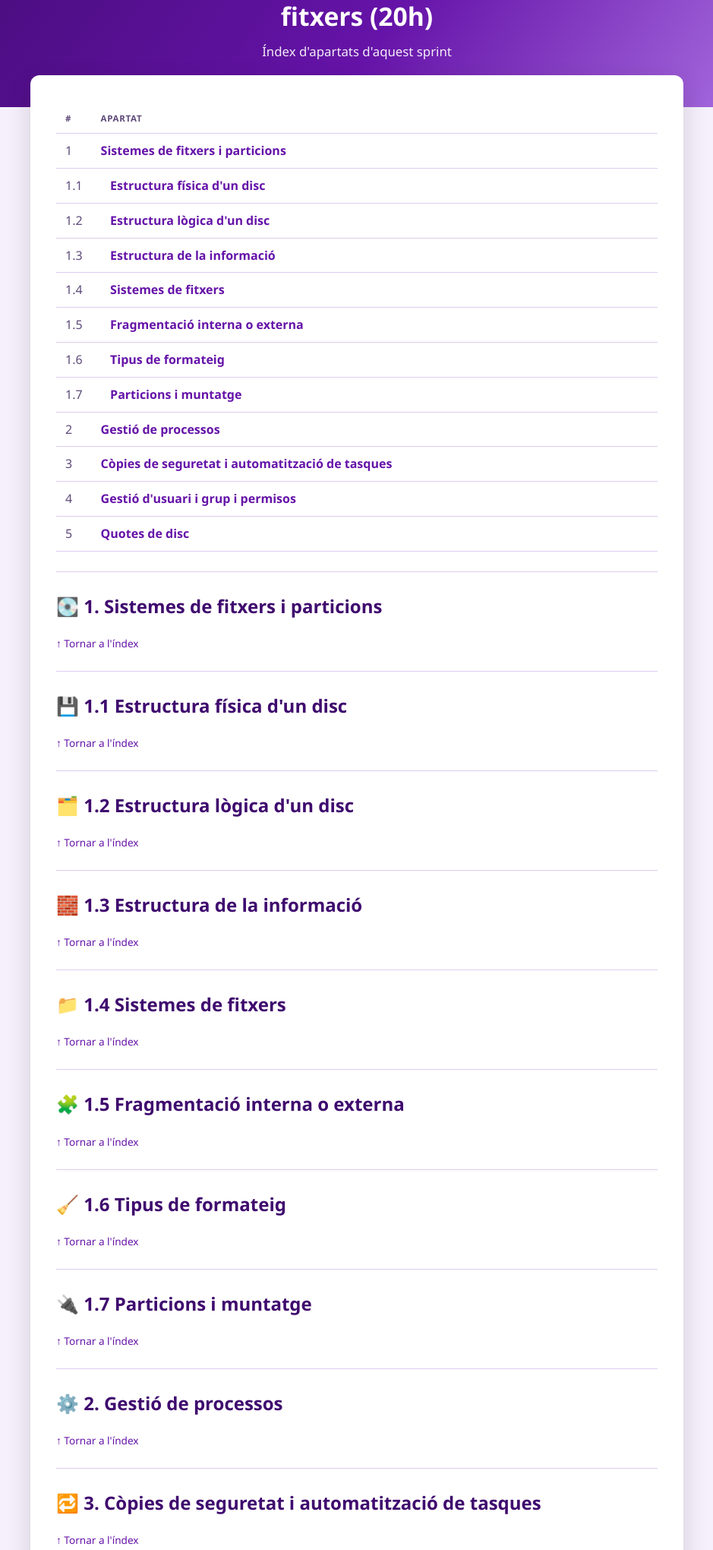
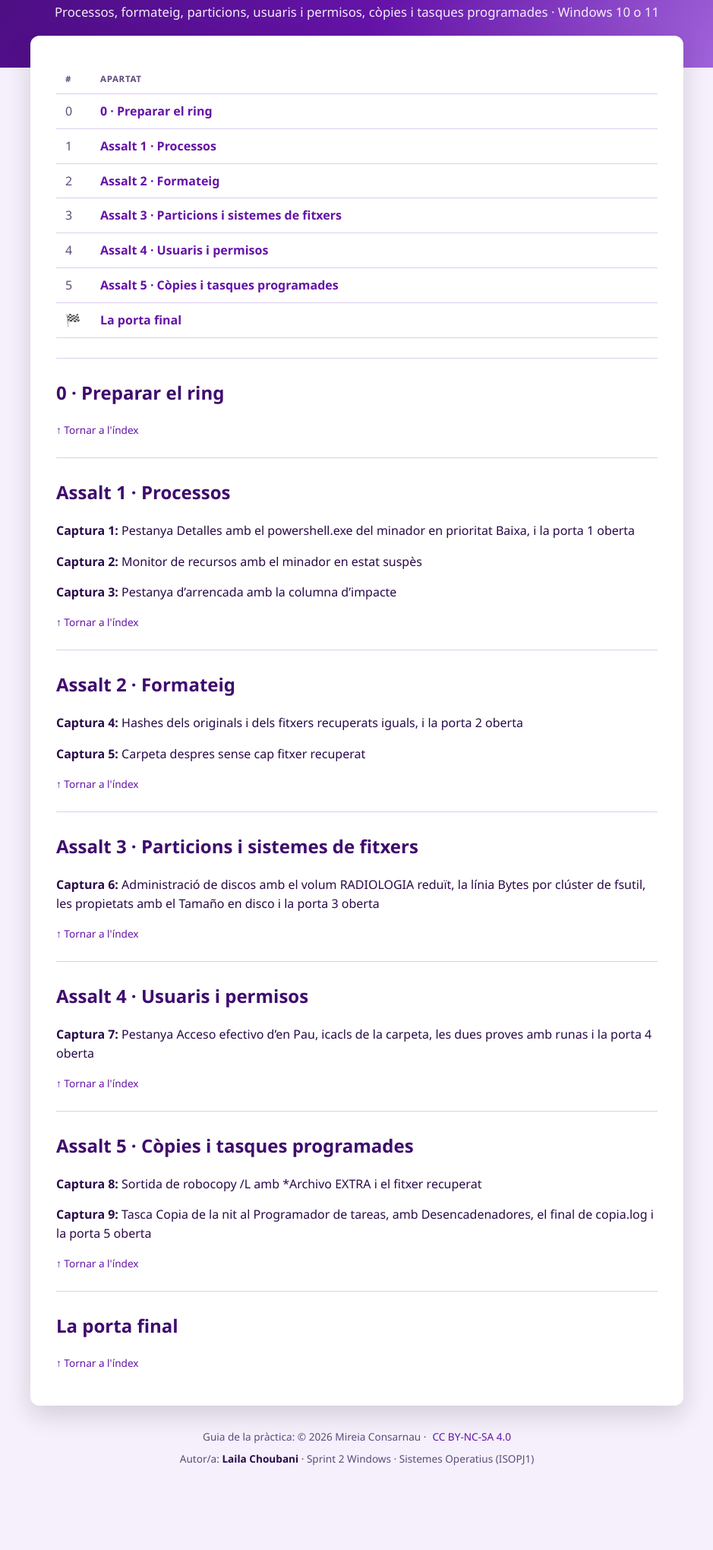
Before and after one commit to lailachoubani/sistemes_operatius, a plain HTML site: page windows/sprint2/index.html in a window 1280 px wide. Shown: the part 173-2213 px from the top of the page at 76% size, without its empty margins (170-1109 px from the left). After the commit the page ends 2149 px from the top, so only its background shows below. Drawn offline with Linux system fonts and the light colour scheme.

Commit message:
Prepara la pàgina del Sprint 2 de Windows amb els apartats del duel i els títols de les captures
Co-Authored-By: Claude Haiku 5.5 <noreply@anthropic.com>
Claude-Session: https://claude.ai/code/session_01UPX7zuRECC8YHLxaCQFEa5

```diff
--- a/windows/sprint2/index.html
+++ b/windows/sprint2/index.html
@@ -3,7 +3,7 @@
 <head>
 <meta charset="UTF-8">
 <meta name="viewport" content="width=device-width, initial-scale=1.0">
-<title>Sprint 2 · Instal·lació, configuració de programari de base i gestió de fitxers (20h)</title>
+<title>Sprint 2 Windows · El duel Windows contra Ubuntu</title>
 <link rel="stylesheet" href="../../css/estils.css">
 </head>
 <body>
@@ -11,13 +11,13 @@
 <header class="hero">
   <nav class="hero-nav">
     <a href="../../index.html">Portada</a>
-    <a href="../sprints.html">Índex de sprints</a>
+    <a href="../sprints.html">Índex de sprints Windows</a>
     <a href="https://github.com/lailachoubani/sistemes_operatius" target="_blank" rel="noopener">Codi a GitHub ↗</a>
   </nav>
   <div class="hero-titol">
-    <p class="miguetes"><a href="../../index.html">Portada</a> / <a href="../sprints.html">Índex de sprints</a> / Sprint 2</p>
-    <h1>Sprint 2 · Instal·lació, configuració de programari de base i gestió de fitxers (20h)</h1>
-    <p class="subtitol">Índex d'apartats d'aquest sprint</p>
+    <p class="miguetes"><a href="../../index.html">Portada</a> / <a href="../sprints.html">Projecte Windows</a> / Sprint 2</p>
+    <h1>Sprint 2 · El duel Windows contra Ubuntu</h1>
+    <p class="subtitol">Processos, formateig, particions, usuaris i permisos, còpies i tasques programades · Windows 10 o 11</p>
   </div>
 </header>
 
@@ -29,74 +29,57 @@
         <tr><th>#</th><th>Apartat</th></tr>
       </thead>
       <tbody>
-        <tr><td>1</td><td><a href="#sistemes-fitxers-particions">Sistemes de fitxers i particions</a></td></tr>
-        <tr><td>1.1</td><td>&nbsp;&nbsp;&nbsp;<a href="#estructura-fisica">Estructura física d'un disc</a></td></tr>
-        <tr><td>1.2</td><td>&nbsp;&nbsp;&nbsp;<a href="#estructura-logica">Estructura lògica d'un disc</a></td></tr>
-        <tr><td>1.3</td><td>&nbsp;&nbsp;&nbsp;<a href="#estructura-informacio">Estructura de la informació</a></td></tr>
-        <tr><td>1.4</td><td>&nbsp;&nbsp;&nbsp;<a href="#sistemes-fitxers">Sistemes de fitxers</a></td></tr>
-        <tr><td>1.5</td><td>&nbsp;&nbsp;&nbsp;<a href="#fragmentacio">Fragmentació interna o externa</a></td></tr>
-        <tr><td>1.6</td><td>&nbsp;&nbsp;&nbsp;<a href="#tipus-formateig">Tipus de formateig</a></td></tr>
-        <tr><td>1.7</td><td>&nbsp;&nbsp;&nbsp;<a href="#particions-muntatge">Particions i muntatge</a></td></tr>
-        <tr><td>2</td><td><a href="#gestio-processos">Gestió de processos</a></td></tr>
-        <tr><td>3</td><td><a href="#copies-seguretat">Còpies de seguretat i automatització de tasques</a></td></tr>
-        <tr><td>4</td><td><a href="#usuaris-grups-permisos">Gestió d'usuari i grup i permisos</a></td></tr>
-        <tr><td>5</td><td><a href="#quotes-disc">Quotes de disc</a></td></tr>
+        <tr><td>0</td><td><a href="#duel-ring">0 · Preparar el ring</a></td></tr>
+        <tr><td>1</td><td><a href="#duel-1">Assalt 1 · Processos</a></td></tr>
+        <tr><td>2</td><td><a href="#duel-2">Assalt 2 · Formateig</a></td></tr>
+        <tr><td>3</td><td><a href="#duel-3">Assalt 3 · Particions i sistemes de fitxers</a></td></tr>
+        <tr><td>4</td><td><a href="#duel-4">Assalt 4 · Usuaris i permisos</a></td></tr>
+        <tr><td>5</td><td><a href="#duel-5">Assalt 5 · Còpies i tasques programades</a></td></tr>
+        <tr><td>🏁</td><td><a href="#duel-final">La porta final</a></td></tr>
       </tbody>
     </table>
 
-    <article class="apartat" id="sistemes-fitxers-particions">
-      <h2>💽 1. Sistemes de fitxers i particions</h2>
+    <article class="apartat" id="duel-ring">
+      <h2>0 · Preparar el ring</h2>
       <p class="tornar-index"><a href="#index-apartats">↑ Tornar a l'índex</a></p>
     </article>
 
-    <article class="apartat" id="estructura-fisica">
-      <h2>💾 1.1 Estructura física d'un disc</h2>
+    <article class="apartat" id="duel-1">
+      <h2>Assalt 1 · Processos</h2>
+      <p class="pendent"><strong>Captura 1:</strong> Pestanya Detalles amb el powershell.exe del minador en prioritat Baixa, i la porta 1 oberta</p>
+      <p class="pendent"><strong>Captura 2:</strong> Monitor de recursos amb el minador en estat suspès</p>
+      <p class="pendent"><strong>Captura 3:</strong> Pestanya d’arrencada amb la columna d’impacte</p>
       <p class="tornar-index"><a href="#index-apartats">↑ Tornar a l'índex</a></p>
     </article>
 
-    <article class="apartat" id="estructura-logica">
-      <h2>🗂️ 1.2 Estructura lògica d'un disc</h2>
+    <article class="apartat" id="duel-2">
+      <h2>Assalt 2 · Formateig</h2>
+      <p class="pendent"><strong>Captura 4:</strong> Hashes dels originals i dels fitxers recuperats iguals, i la porta 2 oberta</p>
+      <p class="pendent"><strong>Captura 5:</strong> Carpeta despres sense cap fitxer recuperat</p>
       <p class="tornar-index"><a href="#index-apartats">↑ Tornar a l'índex</a></p>
     </article>
 
-    <article class="apartat" id="estructura-informacio">
-      <h2>🧱 1.3 Estructura de la informació</h2>
+    <article class="apartat" id="duel-3">
+      <h2>Assalt 3 · Particions i sistemes de fitxers</h2>
+      <p class="pendent"><strong>Captura 6:</strong> Administració de discos amb el volum RADIOLOGIA reduït, la línia Bytes por clúster de fsutil, les propietats amb el Tamaño en disco i la porta 3 oberta</p>
       <p class="tornar-index"><a href="#index-apartats">↑ Tornar a l'índex</a></p>
     </article>
 
-    <article class="apartat" id="sistemes-fitxers">
-      <h2>📁 1.4 Sistemes de fitxers</h2>
+    <article class="apartat" id="duel-4">
+      <h2>Assalt 4 · Usuaris i permisos</h2>
+      <p class="pendent"><strong>Captura 7:</strong> Pestanya Acceso efectivo d’en Pau, icacls de la carpeta, les dues proves amb runas i la porta 4 oberta</p>
       <p class="tornar-index"><a href="#index-apartats">↑ Tornar a l'índex</a></p>
     </article>
 
-    <article class="apartat" id="fragmentacio">
-      <h2>🧩 1.5 Fragmentació interna o externa</h2>
+    <article class="apartat" id="duel-5">
+      <h2>Assalt 5 · Còpies i tasques programades</h2>
+      <p class="pendent"><strong>Captura 8:</strong> Sortida de robocopy /L amb *Archivo EXTRA i el fitxer recuperat</p>
+      <p class="pendent"><strong>Captura 9:</strong> Tasca Copia de la nit al Programador de tareas, amb Desencadenadores, el final de copia.log i la porta 5 oberta</p>
       <p class="tornar-index"><a href="#index-apartats">↑ Tornar a l'índex</a></p>
     </article>
 
-    <article class="apartat" id="tipus-formateig">
-      <h2>🧹 1.6 Tipus de formateig</h2>
-      <p class="tornar-index"><a href="#index-apartats">↑ Tornar a l'índex</a></p>
-    </article>
-
-    <article class="apartat" id="particions-muntatge">
-      <h2>🔌 1.7 Particions i muntatge</h2>
-      <p class="tornar-index"><a href="#index-apartats">↑ Tornar a l'índex</a></p>
-    </article>
-    <article class="apartat" id="gestio-processos">
-      <h2>⚙️ 2. Gestió de processos</h2>
-      <p class="tornar-index"><a href="#index-apartats">↑ Tornar a l'índex</a></p>
-    </article>
-    <article class="apartat" id="copies-seguretat">
-      <h2>🔁 3. Còpies de seguretat i automatització de tasques</h2>
-      <p class="tornar-index"><a href="#index-apartats">↑ Tornar a l'índex</a></p>
-    </article>
-    <article class="apartat" id="usuaris-grups-permisos">
-      <h2>👥 4. Gestió d'usuari i grup i permisos</h2>
-      <p class="tornar-index"><a href="#index-apartats">↑ Tornar a l'índex</a></p>
-    </article>
-    <article class="apartat" id="quotes-disc">
-      <h2>📊 5. Quotes de disc</h2>
+    <article class="apartat" id="duel-final">
+      <h2>La porta final</h2>
       <p class="tornar-index"><a href="#index-apartats">↑ Tornar a l'índex</a></p>
     </article>
 
@@ -105,9 +88,9 @@
 
 <footer class="peu">
   <p class="peu-llicencia">
-    This work is licensed under <a href="https://creativecommons.org/licenses/by-nc-nd/4.0/">Creative Commons Attribution-NonCommercial-NoDerivatives 4.0 International</a>
+    Guia de la pràctica: © 2026 Mireia Consarnau · <a href="https://creativecommons.org/licenses/by-nc-sa/4.0/">CC BY-NC-SA 4.0</a>
   </p>
-  <p class="autoria">Autor/a: <strong>Laila Choubani</strong> · Pràctica 0 · Sistemes Operatius (ISOPJ1)</p>
+  <p class="autoria">Autor/a: <strong>Laila Choubani</strong> · Sprint 2 Windows · Sistemes Operatius (ISOPJ1)</p>
 </footer>
 
 </body>
```
